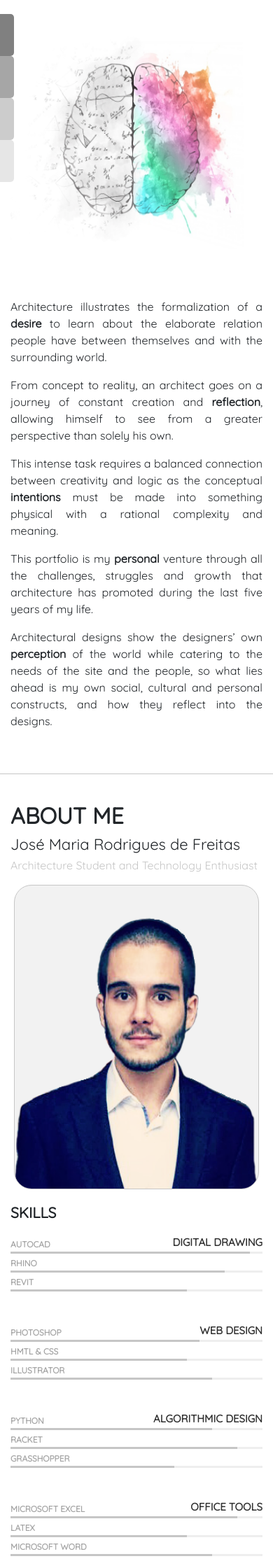
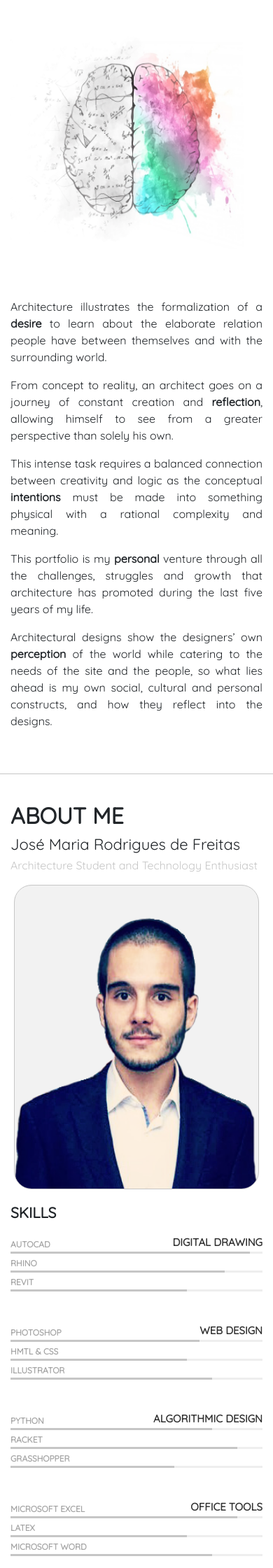
Before and after one commit to archifreitas/archifreitas.github.io, a Jekyll site: the page portfolio.html, which Jekyll copies as it is, in a window 390 px wide. Shown: the top 2240 px of the page at 70% size. Built offline with Jekyll 4.4.1, drawn with Linux system fonts in a browser that asks for light colours.

Commit message:
erase sidenav -mobile

```diff
--- a/assets/css/index.css
+++ b/assets/css/index.css
@@ -80,6 +80,9 @@ a.top-text:hover {
 #contact {
     top: 200px;
     background-color: #e6e6e6;
+}
+
+.side-show {
 }
 
 .img-center {
@@ -448,4 +451,7 @@ a.clickbait:hover {
 		  text-decoration: none;
 		}
 
+		.side-show {
+			display: none;
+		}
 }
--- a/portfolio.html
+++ b/portfolio.html
@@ -18,7 +18,7 @@
 
   <body>
 
-    <div id="mySidenav" class="sidenav">
+    <div id="mySidenav" class="sidenav side-show">
       <a href="index.html" id="home">HOME</a>
       <a href="#partabout" id="about">ABOUT ME</a>
       <a href="#projects" id="project">PROJECTS</a>
```
